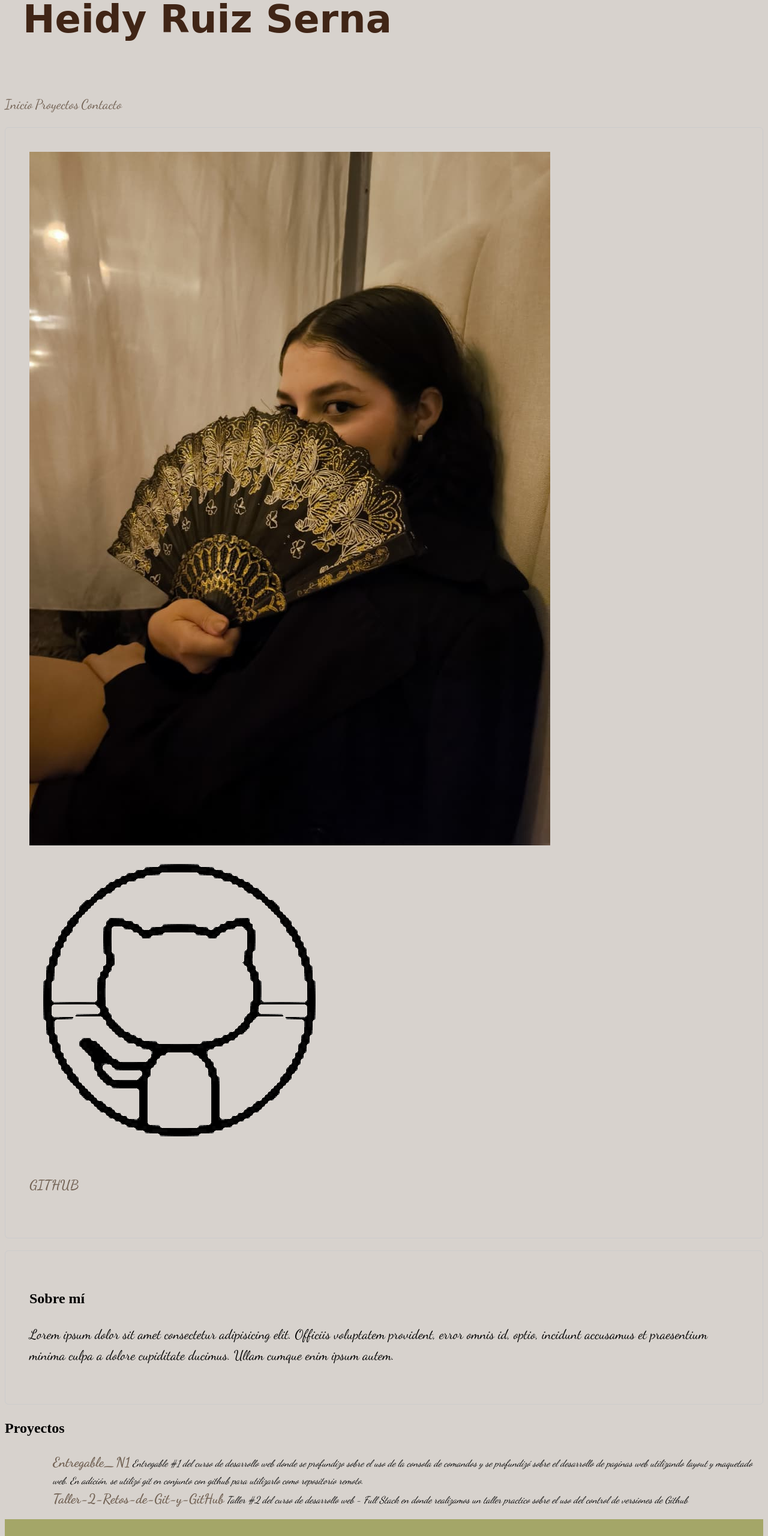
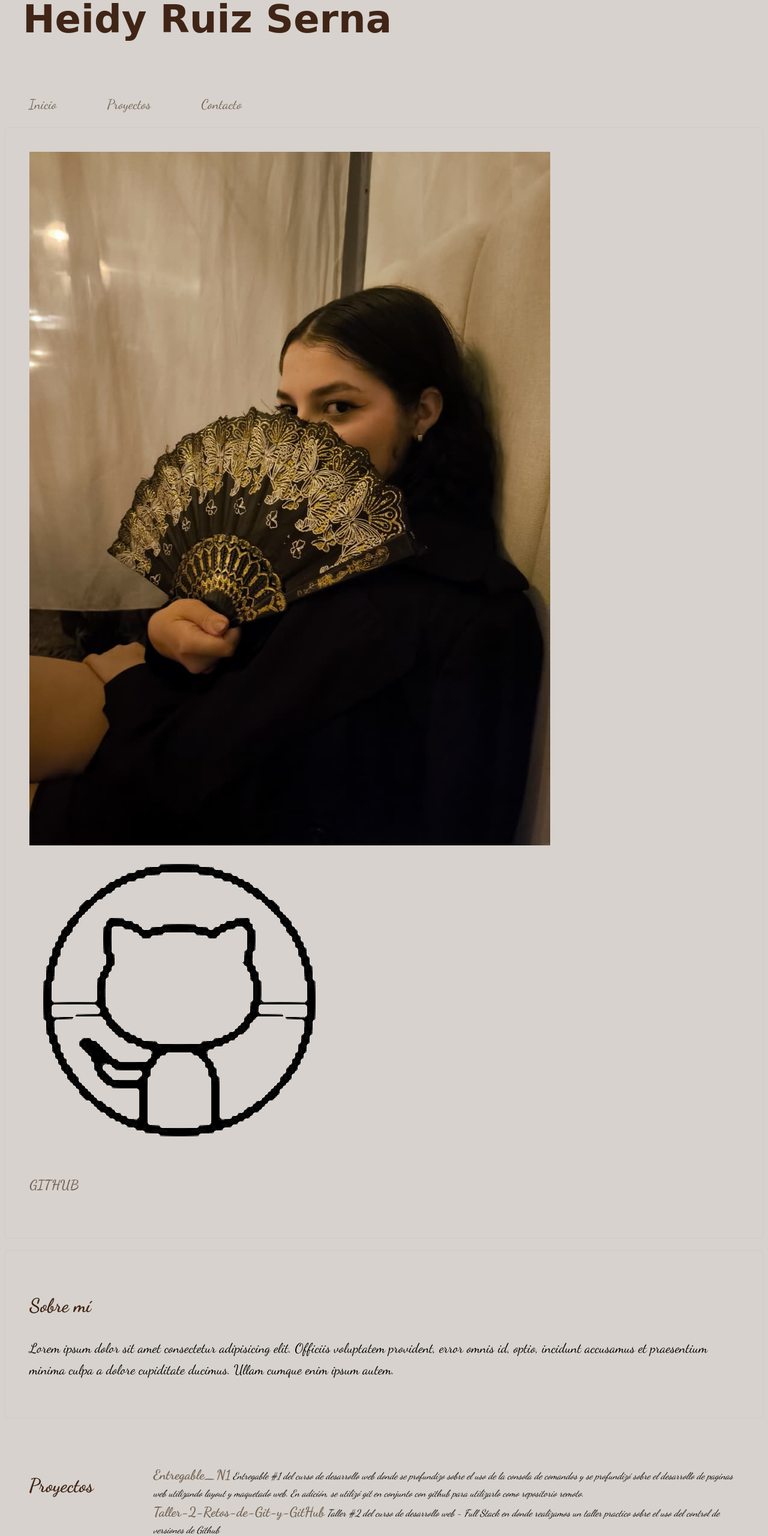
Before and after one commit to Heruse22/Taller-3-HTML-y-CSS, a plain HTML site: page index.html in a window 1280 px wide. Shown: the part 100-2660 px from the top of the page at 60% size. Drawn offline with Linux system fonts and the light colour scheme; a web font is replaced by a local one.

Commit message:
Ejercicio 7: Flexbox para layout

```diff
--- a/CSS/styles.css
+++ b/CSS/styles.css
@@ -1,4 +1,6 @@
-* { box-sizing: border-box; }
+* {
+    box-sizing: border-box;
+}
 
 .herr-von-muellerhoff-regular {
     font-family: "Herr Von Muellerhoff", cursive;
@@ -8,7 +10,7 @@
 
 body {
 
-    background-color:#d7d2cd;
+    background-color: #d7d2cd;
     line-height: 1.6;
 }
 
@@ -17,18 +19,29 @@
 }
 
 h1 {
-    color:#402516;
+    color: #402516;
     font-size: 4rem;
     font-family: "Herr Von Muellerhoff", cursive;
-};
+}
+
+;
+
+.nav-links {
+    padding: 40px;
+    display: flex;
+    gap: 20px;
+    justify-content: center
+}
+.nav-links > a {
+    padding: 40px;
+
+}
 
 
-
-
-h2{
+h2 {
     font-family: "Dancing Script", cursive;
     font-size: 2rem;
-    color:#402516;
+    color: #402516;
 }
 
 .section {
@@ -38,19 +51,29 @@
     border-radius: 6px;
 }
 
-p{
+.proyectos-links {
+    padding: 40px;
+    display: flex;
+    gap: 20px;
+    justify-content: center
+}
+
+p {
     font-family: "Dancing Script", cursive;
     font-size: 1.4rem;
 }
-em{
+
+em {
     font-family: "Dancing Script", cursive;
     font-size: 1rem;
 }
-a{
+
+a {
     font-family: "Dancing Script", cursive;
     font-size: 1.4rem;
     text-decoration: none;
-    color:#736355;
+    color: #736355;
+
 }
 
 footer {
--- a/index.html
+++ b/index.html
@@ -15,7 +15,7 @@
     <header>
       <h1>Heidy Ruiz Serna</h1>
     </header>
-    <nav>
+    <nav class="nav-links">
       <a href="#">Inicio</a>
       <a href="#">Proyectos</a>
       <a href="#">Contacto</a>
@@ -43,7 +43,7 @@
         </div>
       </article>
       <article>
-        <div>
+        <div class="proyectos-links">
           <h2>Proyectos</h2>
           <ul>
             <ol>
```
Lines whose indentation alone changed are shown as unchanged.
